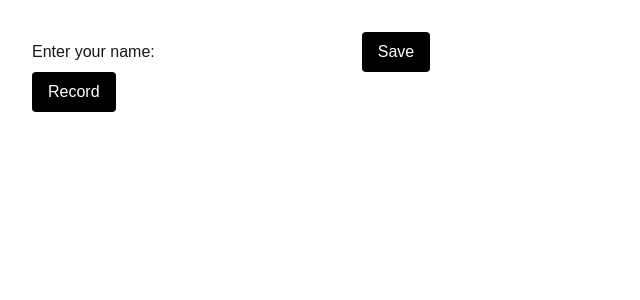
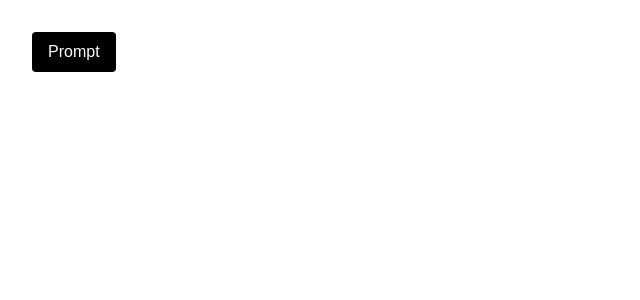
Before and after one commit to sarahalshawesh/voice_memories_app, a Next.js app in the folder frontend/: page / in a window 1280 px wide. Shown: the top 300 px of the page, without its empty margins (0-640 px from the left). Built offline with nearby package versions, Linux system fonts and the light colour scheme.

Commit message:
adds home screen to seperate home and prompt/recording screens

```diff
--- a/frontend/app/page.tsx
+++ b/frontend/app/page.tsx
@@ -9,9 +9,9 @@ export default function Home() {
   const [isUploaded, setIsUploaded] = useState<boolean | null>(null);
   const recorderRef = useRef<MediaRecorder | null>(null);
   const streamRef = useRef<MediaStream | null>(null);
-
   const [personName, setPersonName] = useState<string>("");
   const [isNameStored, setIsNameStored] = useState<boolean>(false);
+  const [isHomeScreen, setIsHomeScreen] = useState<boolean>(true);
 
   // When Home first appears, check if a saved name exists in localStorage and put it into state
   useEffect (() => {
@@ -21,6 +21,10 @@ export default function Home() {
       setIsNameStored(true)
     }
   }, []);
+
+  function changeScreen() {
+    setIsHomeScreen(false)
+  }
 
   // Adds name to localStorage
   function storeName() {
@@ -119,6 +123,18 @@ export default function Home() {
 
   return (
     <main className="p-8">
+      {isHomeScreen ? (
+      <div>
+      <button
+        onClick={changeScreen}
+        className="rounded bg-black px-4 py-2 text-white"
+        >
+       Prompt
+       </button>
+
+      </div>
+      ) : (
+      <div>
       {/* If there is no name saved in localStorage, an input box for user to add name shows and a save button */}
       {!isNameStored ? (
       <div>
@@ -162,7 +178,8 @@ export default function Home() {
       { audioURL && <p>Recording complete, press play to listen</p>}
       { audioBlob && <button onClick ={uploadRecording}>Save</button>}
       { isUploaded && <p>Recording uploaded</p>}
-
+      </div>
+      )}
     </main>
   );
 }
```
